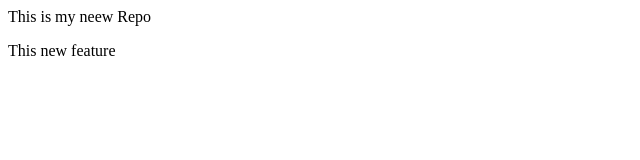
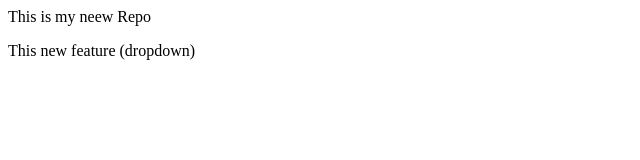
Before and after one commit to HemanthSai03/localrepo, a plain HTML site: page index.html in a window 1280 px wide. Shown: the full height of the page, 0-640 px from the left. Drawn offline with Linux system fonts and the light colour scheme.

Commit message:
Add dropdown

```diff
--- a/index.html
+++ b/index.html
@@ -1,4 +1,4 @@
 <p> This is my neew Repo</p>
 <p>
-    This new feature
+    This new feature (dropdown)
 </p>
```
